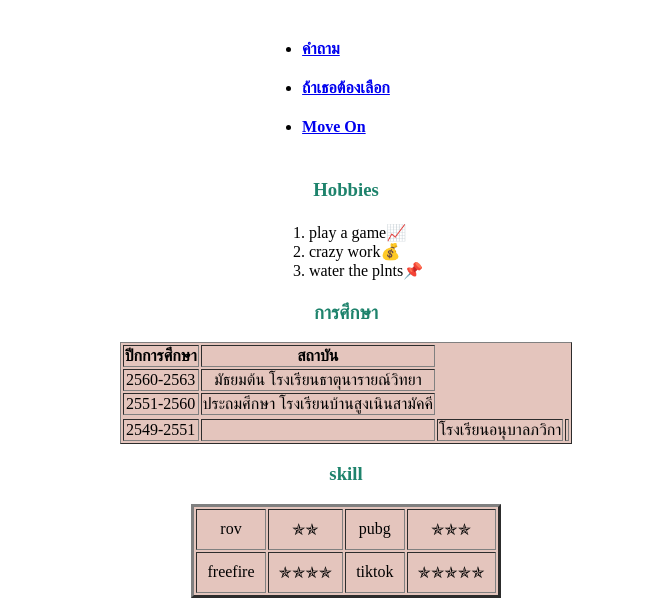
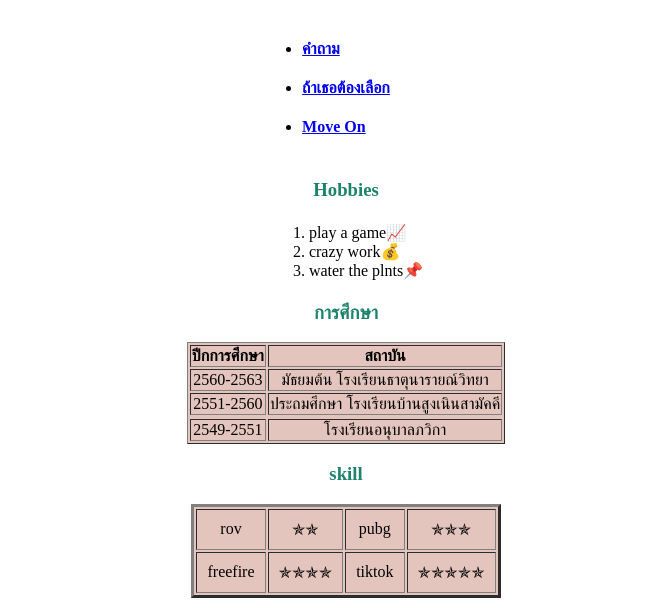
Before and after one commit to Isarapap23298/cv, a plain HTML site: page index.html in a window 1280 px wide. Shown: the part 453-1067 px from the top of the page, without its empty margins (314-965 px from the left). Drawn offline with Linux system fonts and the light colour scheme.

Commit message:
Update index.html
Update 3

```diff
--- a/index.html
+++ b/index.html
@@ -97,8 +97,8 @@
         <td>2551-2560</td>
         <td>ประถมศึกษา โรงเรียนบ้านสูงเนินสามัคคี</td>
         <tr></tr>
-        <td>2549-2551<td>
-        <td>โรงเรียนอนุบาลภวิกา<td>
+        <td>2549-2551</td>
+        <td>โรงเรียนอนุบาลภวิกา</td></tr>
 
     </table>
  <!-- ============= สกิล ================ -->
```
